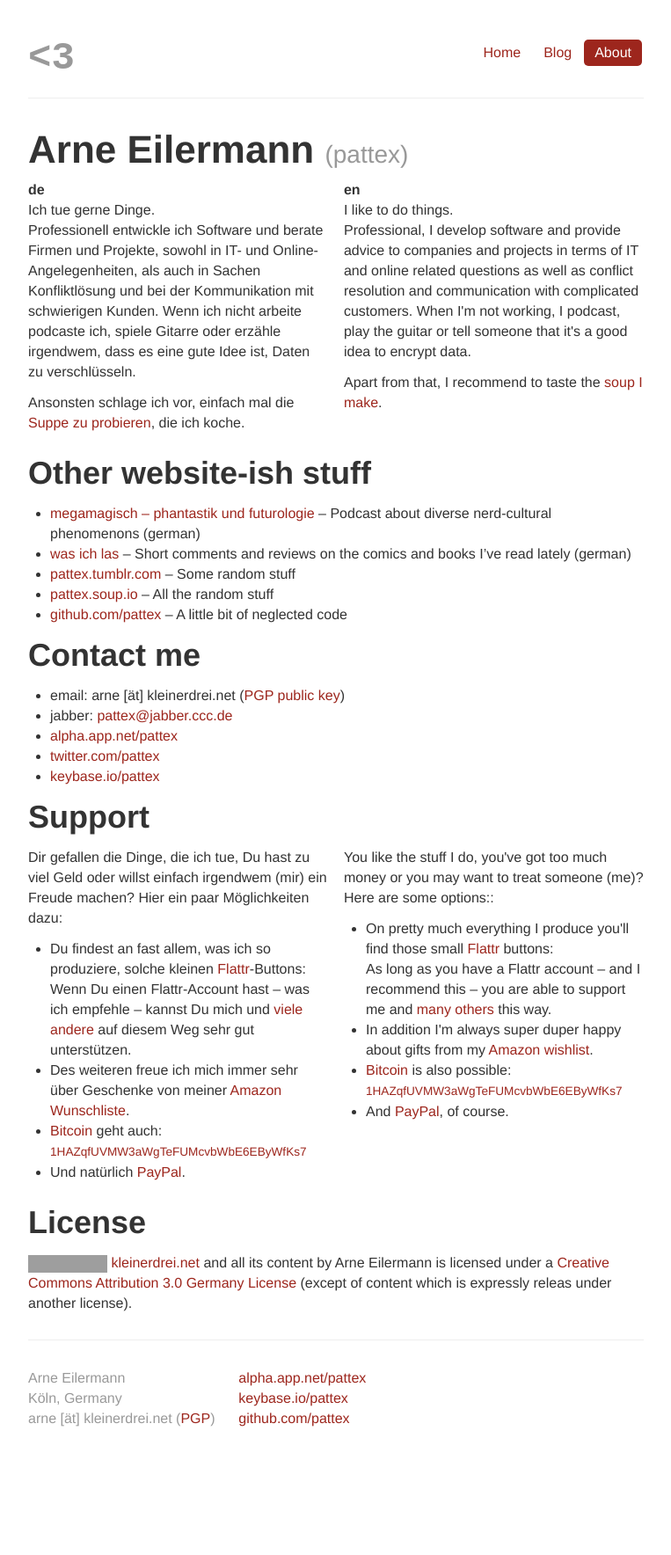
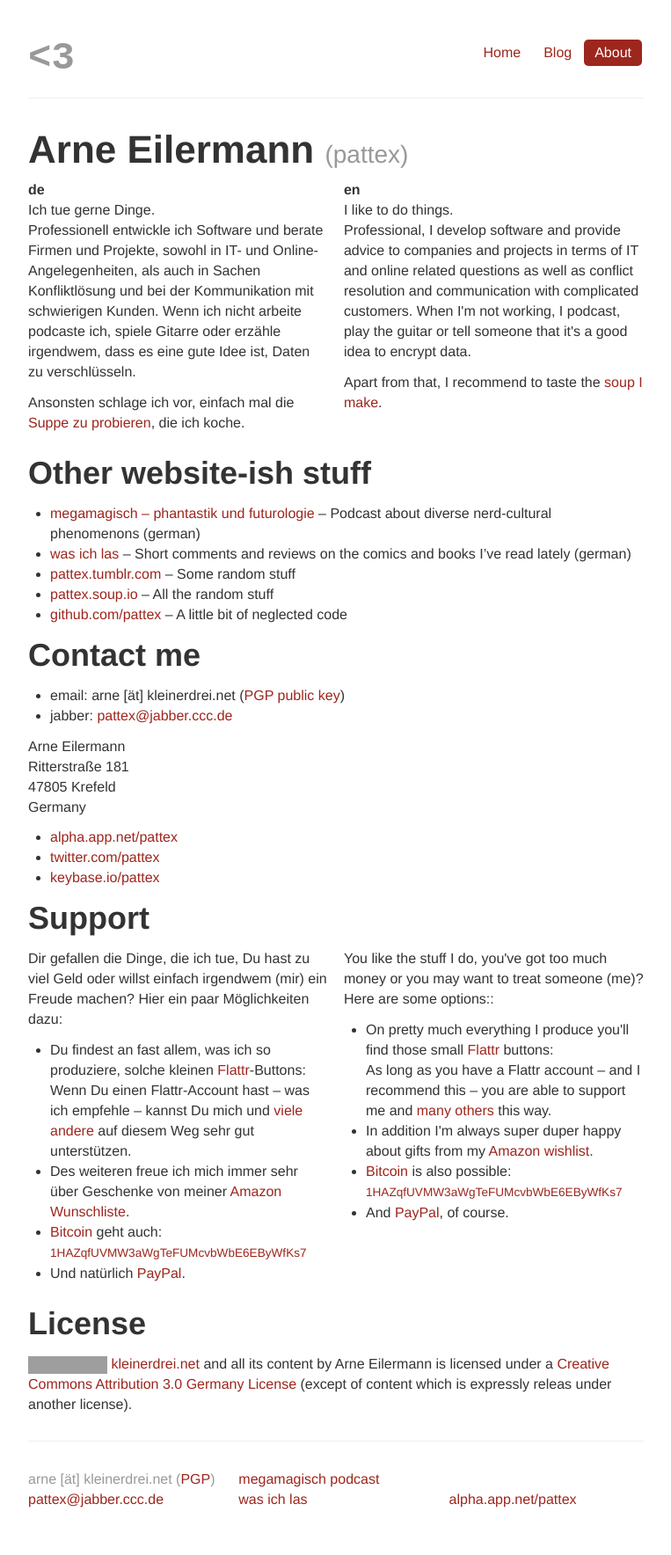
Before and after one commit to pattex/kleinerdrei.net, a Jekyll site: the page built from about.md, in a window 1280 px wide. Shown: the whole page at 88% size, without its empty margins (258-1021 px from the left). Built offline with Jekyll 4.4.1, drawn with Linux system fonts in a browser that asks for light colours; comment, search, counter and statistics services are not loaded; before the commit the page ends 1676 px from its top, so only the background shows below that; grey boxes are pictures that could not be loaded.

Commit message:
Updated footer + added address.

```diff
--- a/_layouts/default.html
+++ b/_layouts/default.html
@@ -41,21 +41,20 @@
       <div class="footer muted row-fluid">
         <div class="span4">
           <p>
-            Arne Eilermann<br>
-            Köln, Germany<br>
-            arne [ät] kleinerdrei.net (<a href="http://pgp.mit.edu:11371/pks/lookup?op=get&search=0x397C6A2CC1ACAEE7" title="PGP public key">PGP</a>)
+            arne [ät] kleinerdrei.net (<a href="http://pgp.mit.edu:11371/pks/lookup?op=get&search=0x397C6A2CC1ACAEE7" title="PGP public key">PGP</a>)<br>
+            <a href="xmpp:pattex@jabber.ccc.de">pattex@jabber.ccc.de</a>
           </p>
         </div>
         <div class="span4">
           <p>
-            <a href="https://alpha.app.net/pattex">alpha.app.net/pattex</a><br>
-            <a href="https://keybase.io/pattex">keybase.io/pattex</a><br>
-            <a href="https://github.com/pattex/">github.com/pattex</a><br>
+            <a href="http://megamagis.ch/">megamagisch podcast</a><br>
+            <a href="http://wasichlas.tumblr.com/">was ich las</a>
           </p>
         </div>
         <div class="span4">
           <p>
             <a class="FlattrButton" style="display:none;" title="kleinerdrei.net &lt;3" href="https://kleinerdrei.net"  data-flattr-uid="pattex" data-flattr-popout="1" data-flattr-button="compact" data-flattr-category="text" data-flattr-language="en_GB">kleinerdrei.net &lt;3</a><br>
+            <a href="https://alpha.app.net/pattex">alpha.app.net/pattex</a>
           </p>
         </div>
       </div>
--- a/about.md
+++ b/about.md
@@ -39,6 +39,12 @@ title: About Arne Eilermann
 
 * email: arne \[ät\] kleinerdrei.net ([PGP public key](http://pgp.mit.edu:11371/pks/lookup?op=get&search=0x397C6A2CC1ACAEE7))
 * jabber: [pattex@jabber.ccc.de](xmpp:pattex@jabber.ccc.de)
+
+Arne Eilermann
+Ritterstraße 181
+47805 Krefeld
+Germany
+
 * [alpha.app.net/pattex](https://alpha.app.net/pattex)
 * [twitter.com/pattex](https://twitter.com/pattex/)
 * [keybase.io/pattex](https://keybase.io/pattex)
```
